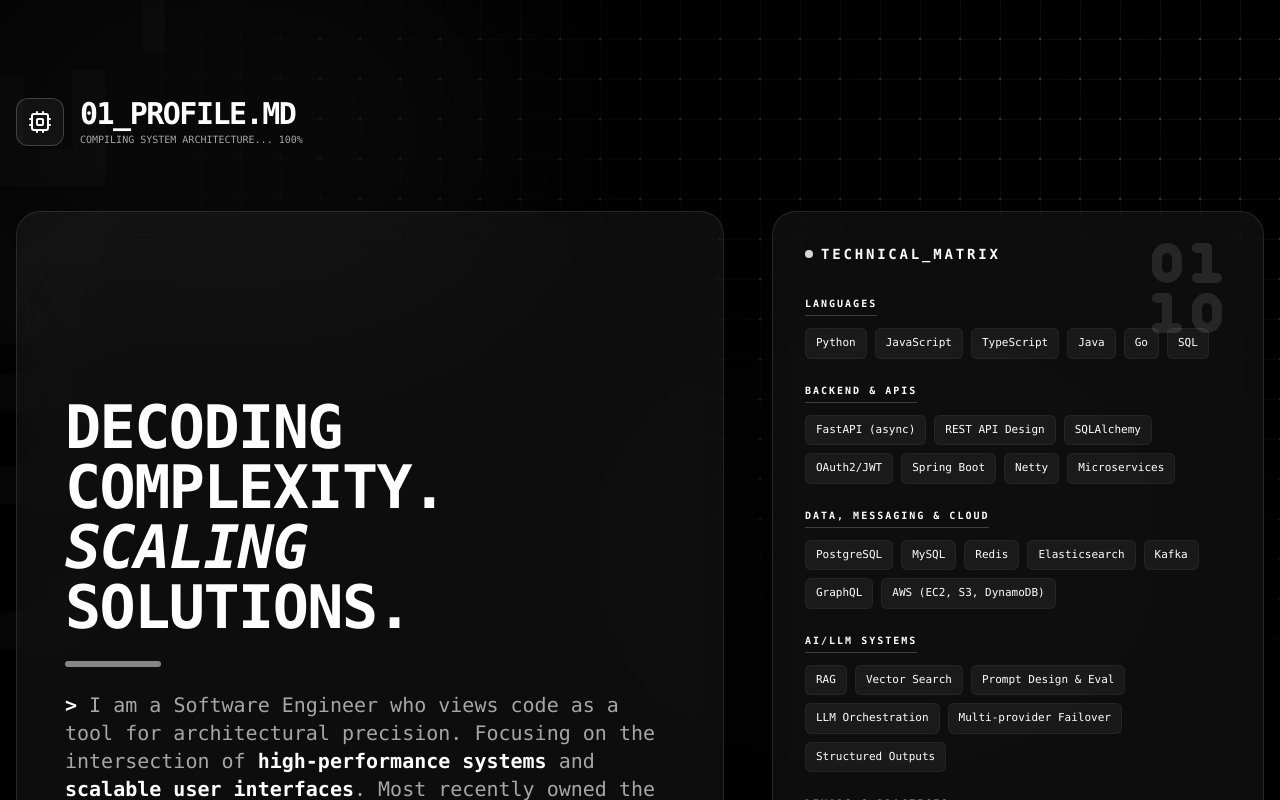
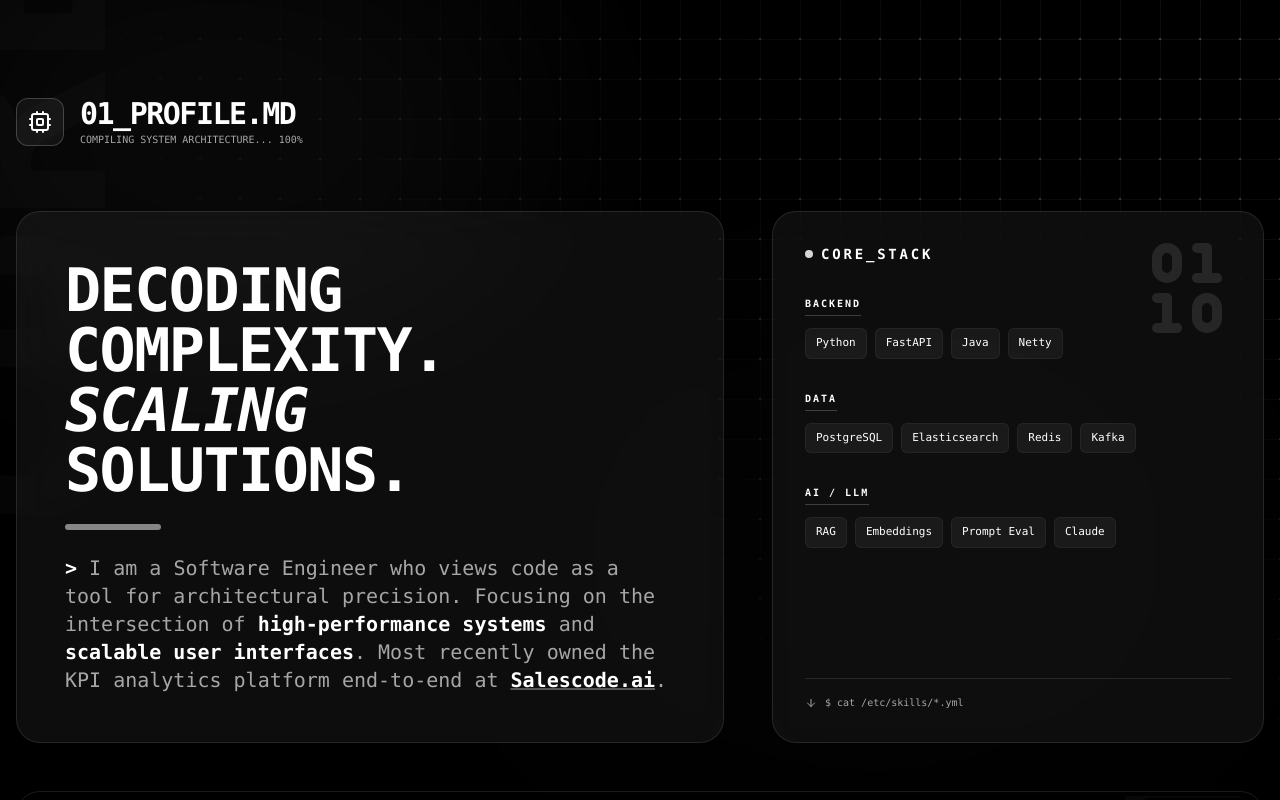
Before and after one commit to tushar27x/portfolio, a Next.js app: page /components/About in a window 1280 px wide. Shown: the top 800 px of the page. Built offline with nearby package versions, Linux system fonts and the light colour scheme.

Commit message:
fix: updated the title section to remove redundancy with skill section

```diff
--- a/app/components/About/page.tsx
+++ b/app/components/About/page.tsx
@@ -4,8 +4,8 @@ import Reveal from "../Reveal"
 import { Badge } from "@/components/ui/badge"
 import { Card, CardContent } from "@/components/ui/card"
 import { motion } from "framer-motion"
-import { Binary, Cpu, Layers, Workflow } from "lucide-react"
-import { skills, detailedSkills } from "@/app/utils/skills"
+import { ArrowDown, Binary, Cpu } from "lucide-react"
+import { skills } from "@/app/utils/skills"
 
 const About = () => {
   return (
@@ -65,15 +65,15 @@ const About = () => {
                 <div className="flex items-center justify-between mb-8">
                   <h4 className="text-sm font-bold uppercase tracking-[0.2em] flex items-center gap-2">
                     <div className="w-2 h-2 rounded-full bg-primary animate-pulse" />
-                    Technical_Matrix
+                    Core_Stack
                   </h4>
                 </div>
 
-                <div className="flex flex-col gap-6 relative z-10 justify-between flex-1">
-                  {Object.entries(detailedSkills).map(([category, stack]) => (
-                    <div key={category} className="space-y-3">
+                <div className="flex flex-col gap-8 relative z-10 flex-1">
+                  {skills.map(({ label, stack }) => (
+                    <div key={label} className="space-y-3">
                       <div className="text-[10px] font-bold text-primary tracking-[0.2em] uppercase border-b border-primary/20 pb-1 w-fit">
-                        {category}
+                        {label}
                       </div>
                       <div className="flex flex-wrap gap-2">
                         {stack.map(s => (
@@ -85,6 +85,13 @@ const About = () => {
                     </div>
                   ))}
                 </div>
+
+                <Link
+                  href="#skills"
+                  className="relative z-10 mt-8 pt-4 border-t border-white/10 text-[10px] font-mono text-muted-foreground hover:text-primary transition-colors flex items-center gap-2"
+                >
+                  <ArrowDown size={12} /> $ cat /etc/skills/*.yml
+                </Link>
               </div>
             </Reveal>
           </div>
--- a/app/components/CursorTrail.tsx
+++ /dev/null
@@ -1,50 +0,0 @@
-"use client"
-
-import React, { useEffect, useState, useRef } from 'react'
-import { motion } from 'framer-motion'
-
-export const CursorTrail = () => {
-  const [trail, setTrail] = useState<{ x: number; y: number; id: number }[]>([])
-  const nextId = useRef(0)
-
-  useEffect(() => {
-    const handleMouseMove = (e: MouseEvent) => {
-      const newPoint = { x: e.clientX, y: e.clientY, id: nextId.current++ }
-      setTrail((prev) => [...prev.slice(-15), newPoint])
-    }
-    window.addEventListener('mousemove', handleMouseMove)
-    return () => window.removeEventListener('mousemove', handleMouseMove)
-  }, [])
-
-  return (
-    <div className="fixed inset-0 pointer-events-none z-[9999]">
-      {trail.map((point, index) => (
-        <motion.div
-          key={point.id}
-          initial={{ opacity: 0.5, scale: 1 }}
-          animate={{ opacity: 0, scale: 0 }}
-          transition={{ duration: 0.8 }}
-          className="absolute w-2 h-2 bg-primary rounded-full"
-          style={{
-            left: point.x,
-            top: point.y,
-            transform: 'translate(-50%, -50%)',
-            boxShadow: '0 0 15px 5px rgba(var(--primary-rgb), 0.5)',
-            filter: 'blur(2px)',
-          }}
-        />
-      ))}
-      {/* The main glow cursor - reduced to 0 size but keeping position for trail logic if needed elsewhere */}
-      {trail.length > 0 && (
-        <div
-          className="absolute w-0 h-0 border-0 border-primary rounded-full blur-[2px] shadow-[0_0_20px_rgba(var(--primary-rgb),0.8)]"
-          style={{
-            left: trail[trail.length - 1].x,
-            top: trail[trail.length - 1].y,
-            transform: 'translate(-50%, -50%)',
-          }}
-        />
-      )}
-    </div>
-  )
-}
--- a/app/components/Title/page.tsx
+++ b/app/components/Title/page.tsx
@@ -37,12 +37,6 @@ export default function Title() {
                   <div className="absolute bottom-0 left-0 w-6 h-6 lg:w-8 lg:h-8 border-b-2 border-l-2 border-primary" />
                   <div className="absolute bottom-0 right-0 w-6 h-6 lg:w-8 lg:h-8 border-b-2 border-r-2 border-primary" />
 
-                  {/* Scanning Line */}
-                  <motion.div
-                    animate={{ top: ['0%', '100%', '0%'] }}
-                    transition={{ duration: 4, repeat: Infinity, ease: "linear" }}
-                    className="absolute left-0 right-0 h-px bg-primary/40 z-30"
-                  />
                 </div>
 
                 <div className="absolute -inset-6 sm:-inset-10 bg-primary/10 rounded-full blur-[60px] lg:blur-[100px] opacity-20 animate-pulse" />
--- a/app/layout.tsx
+++ b/app/layout.tsx
@@ -3,7 +3,6 @@ import { Inter, JetBrains_Mono } from 'next/font/google'
 import './globals.css'
 import { ThemeProvider } from "./components/theme-provider"
 import { AnimatedGrid } from "./components/AnimatedGrid"
-import { CursorTrail } from "./components/CursorTrail"
 
 const inter = Inter({ subsets: ['latin'], variable: '--font-inter' })
 const mono = JetBrains_Mono({ subsets: ['latin'], variable: '--font-mono' })
@@ -29,7 +28,6 @@ export default function RootLayout({
       >
         <div className="relative z-0">
           <AnimatedGrid />
-          <CursorTrail />
           {children}
         </div>
       </ThemeProvider>
```
